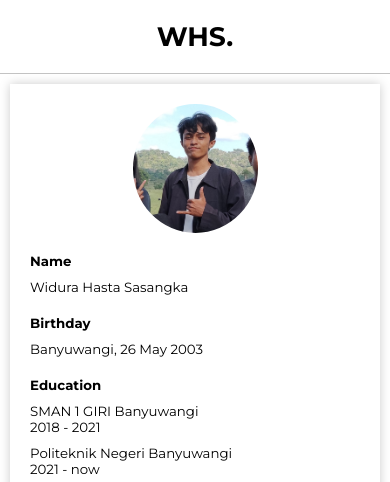
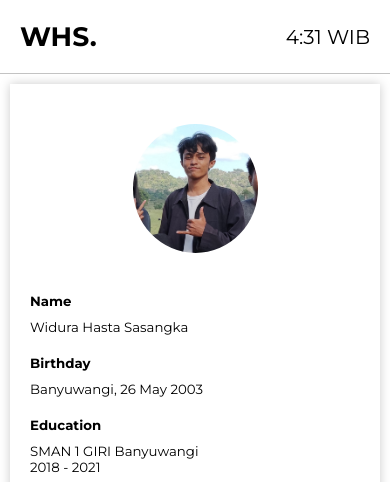
Before and after one commit to widura26/projectDicoding, a plain HTML site: page index.html in a window 390 px wide. Shown: the top 482 px of the page. Drawn offline with Linux system fonts and the light colour scheme.

Commit message:
fourth  commit

```diff
--- a/assets/css/style.css
+++ b/assets/css/style.css
@@ -19,7 +19,8 @@ header {
     background-color:#ffffff;
     padding: 20px 50px;
     display: flex;
-    justify-content: end;
+    justify-content: space-between;
+    place-items: center;
     border-bottom: 1px solid #c3c3c3;
 }
 
@@ -254,6 +255,9 @@ footer .container {
 
 @media screen and (max-width: 468px)  {
 
+    .image-container {
+        padding: 20px;
+    }
     aside article .image {
         width: 125px;
         overflow: hidden;
@@ -278,12 +282,16 @@ footer .container {
     }
 
     header {
-        justify-content: center;
+        justify-content: space-between;
         padding: 20px;
     }
-    .header-logo h2 {
+    .header-logo h2{
         font-size: 20pt;
         font-weight: bolder;
+    }
+
+    .date p {
+        font-size: 20px;
     }
 
     .articles article {
--- /dev/null
+++ b/assets/js/script.js
@@ -0,0 +1,11 @@
+const currentDate = new Date();
+
+const year = currentDate.getFullYear();
+const month = currentDate.getMonth() + 1;
+const day = currentDate.getDate();
+const hours = currentDate.getHours();
+const minutes = currentDate.getMinutes();
+const seconds = currentDate.getSeconds();
+
+const dateTime = document.querySelector('.date p');
+dateTime.innerHTML = `${hours}:${minutes} WIB`;
--- a/index.html
+++ b/index.html
@@ -11,6 +11,9 @@
     <header class="header">
         <div class="header-logo">
             <h2>WHS.</h2>
+        </div>
+        <div class="date">
+            <p></p>
         </div>
     </header>
     <main>
```
